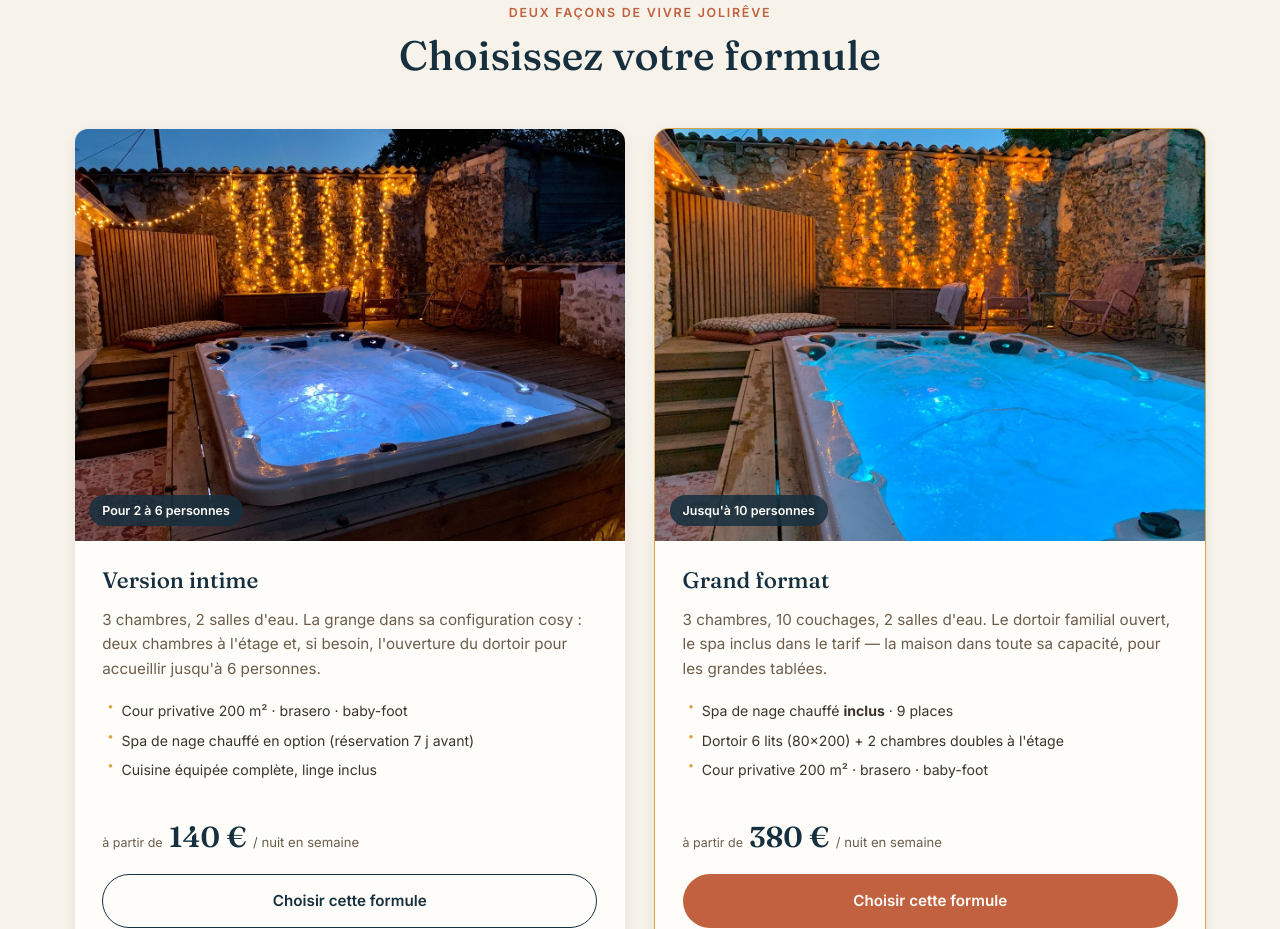
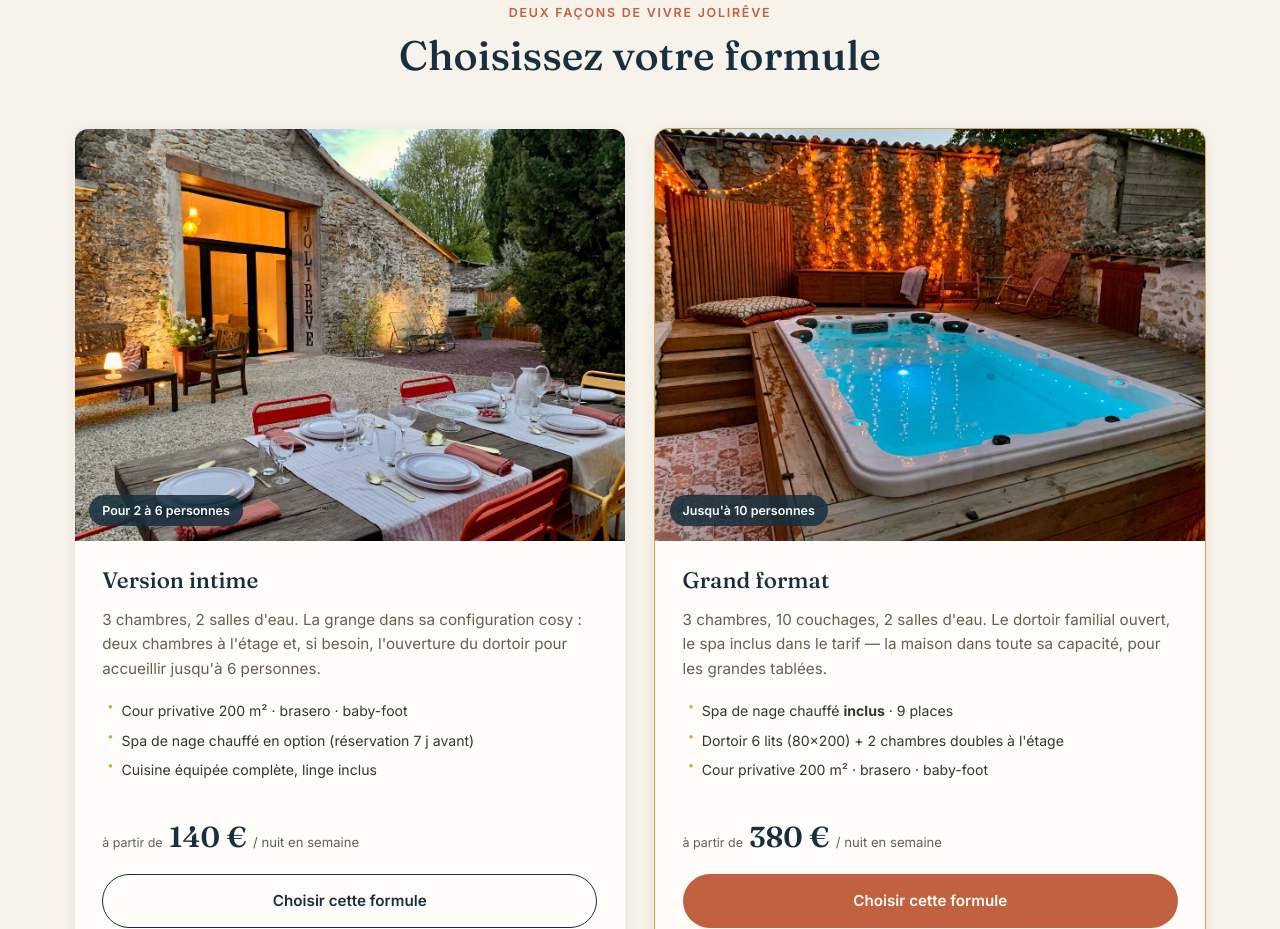
Before and after one commit to maisonjolireve-site/jolireve-site2, a website: page index.html in a window 1280 px wide. Shown: the part 1372-2301 px from the top of the page. Drawn offline with Linux system fonts and the light colour scheme; no server answers.

Commit message:
Update index.html

```diff
--- a/index.html
+++ b/index.html
@@ -81,7 +81,7 @@
 
     <article class="formule-card" data-formula="intime">
       <div class="formule-card__img">
-        <img src="images/spa-2.jpeg" alt="Spa de nage privatif dans la cour close, ambiance intimiste">
+        <img src="images/exterieur-table-soir-1.jpeg" alt="Table dressée dehors dans la cour illuminée, ambiance intime et chaleureuse">
         <span class="formule-card__tag">Pour 2 à 6 personnes</span>
       </div>
       <div class="formule-card__body">
@@ -104,7 +104,7 @@
 
     <article class="formule-card formule-card--highlight" data-formula="grand">
       <div class="formule-card__img">
-        <img src="images/spa-9.jpeg" alt="Spa de nage chauffé illuminé, vue large sur la cour et les guirlandes">
+<img src="images/spa-10.jpeg" alt="Grand spa de nage chauffé dans la cour privatisée, idéal pour les séjours en groupe">
         <span class="formule-card__tag">Jusqu'à 10 personnes</span>
       </div>
       <div class="formule-card__body">
```
